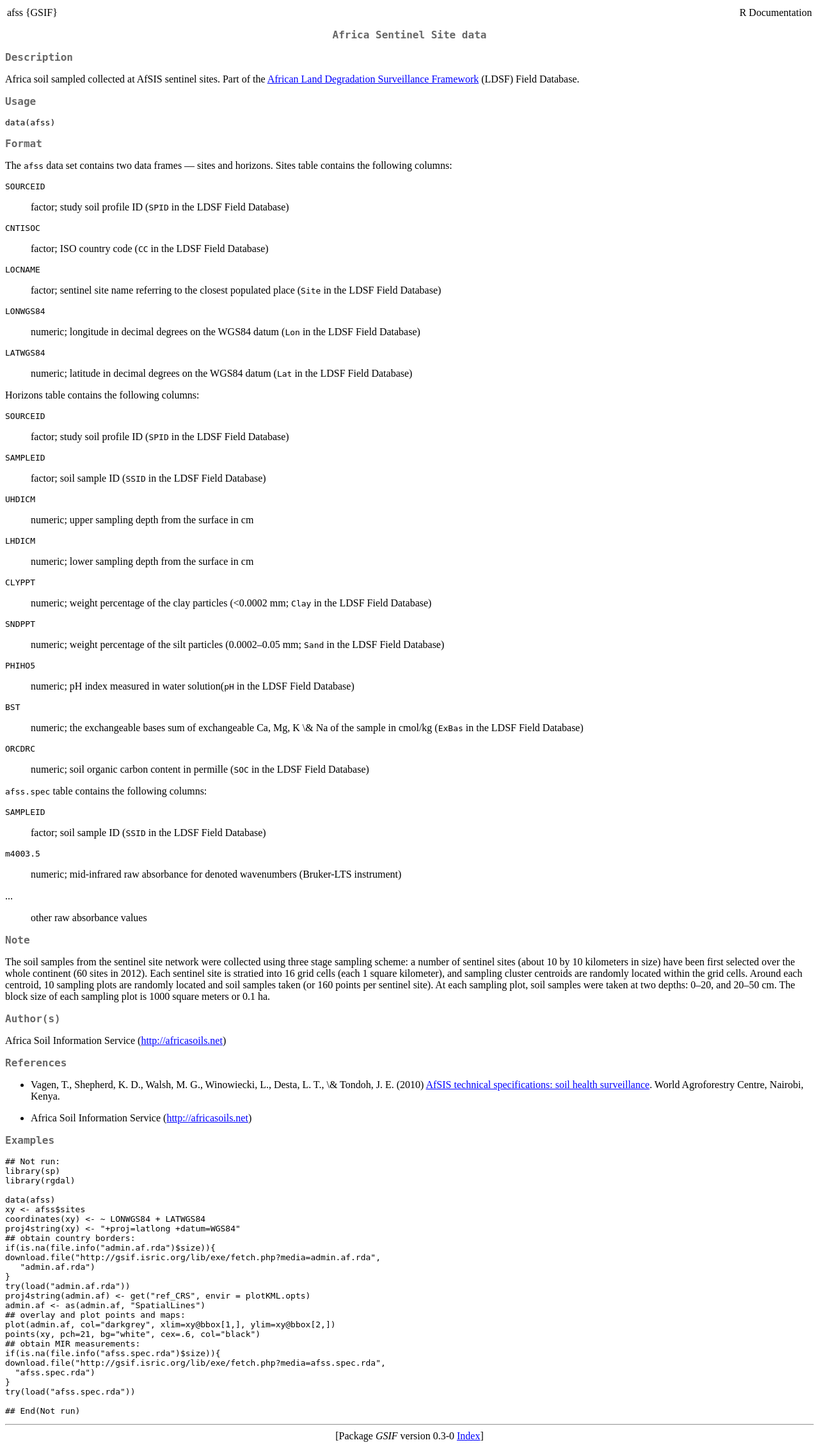
After one commit to r-forge/gsif, a PHP site: page /afss.html in a window 1280 px wide. The commit adds this page. Shown: the whole page at 64% size. Run offline with PHP 8.4, Linux system fonts and the light colour scheme.

Commit message:
added the Africa Soil sentinel site data.
git-svn-id: svn://svn.r-forge.r-project.org/svnroot/gsif@73 edb9625f-4e0d-4859-8d74-9fd3b1da38cb

```diff
--- /dev/null
+++ b/www/afss.html
@@ -0,0 +1,133 @@
+<!DOCTYPE html PUBLIC "-//W3C//DTD HTML 4.01 Transitional//EN">
+<html><head><title>R: Africa Sentinel Site data</title>
+<meta http-equiv="Content-Type" content="text/html; charset=utf-8">
+<link rel="stylesheet" type="text/css" href="R.css">
+</head><body>
+
+<table width="100%" summary="page for afss {GSIF}"><tr><td>afss {GSIF}</td><td align="right">R Documentation</td></tr></table>
+
+<h2>Africa Sentinel Site data</h2>
+
+<h3>Description</h3>
+
+<p>Africa soil sampled collected at AfSIS sentinel sites. Part of the <a href="http://www.africasoils.net/data/ldsf-description">African Land Degradation Surveillance Framework</a> (LDSF) Field Database.</p>
+
+
+<h3>Usage</h3>
+
+<pre>data(afss)</pre>
+
+
+<h3>Format</h3>
+
+<p>The <code>afss</code> data set contains two data frames &mdash; sites and horizons. Sites table contains the following columns:
+</p>
+
+<dl>
+<dt><code>SOURCEID</code></dt><dd><p>factor; study soil profile ID (<code>SPID</code> in the LDSF Field Database)</p>
+</dd>
+<dt><code>CNTISOC</code></dt><dd><p>factor; ISO country code (<code>CC</code> in the LDSF Field Database)</p>
+</dd>
+<dt><code>LOCNAME</code></dt><dd><p>factor; sentinel site name referring to the closest populated place (<code>Site</code> in the LDSF Field Database)</p>
+</dd>
+<dt><code>LONWGS84</code></dt><dd><p>numeric; longitude in decimal degrees on the WGS84 datum (<code>Lon</code> in the LDSF Field Database)</p>
+</dd>
+<dt><code>LATWGS84</code></dt><dd><p>numeric; latitude in decimal degrees on the WGS84 datum (<code>Lat</code> in the LDSF Field Database)</p>
+</dd>
+</dl>
+
+<p>Horizons table contains the following columns:
+</p>
+
+<dl>
+<dt><code>SOURCEID</code></dt><dd><p>factor; study soil profile ID (<code>SPID</code> in the LDSF Field Database)</p>
+</dd>
+<dt><code>SAMPLEID</code></dt><dd><p>factor; soil sample ID (<code>SSID</code> in the LDSF Field Database)</p>
+</dd>
+<dt><code>UHDICM</code></dt><dd><p>numeric; upper sampling depth from the surface in cm</p>
+</dd>
+<dt><code>LHDICM</code></dt><dd><p>numeric; lower sampling depth from the surface in cm</p>
+</dd>
+<dt><code>CLYPPT</code></dt><dd><p>numeric; weight percentage of the clay particles (&lt;0.0002 mm; <code>Clay</code> in the LDSF Field Database)</p>
+</dd>
+<dt><code>SNDPPT</code></dt><dd><p>numeric; weight percentage of the silt particles (0.0002&ndash;0.05 mm; <code>Sand</code> in the LDSF Field Database)</p>
+</dd>
+<dt><code>PHIHO5</code></dt><dd><p>numeric; pH index measured in water solution(<code>pH</code> in the LDSF Field Database)</p>
+</dd>
+<dt><code>BST</code></dt><dd><p>numeric; the exchangeable bases sum of exchangeable Ca, Mg, K \&amp; Na of the sample in cmol/kg (<code>ExBas</code> in the LDSF Field Database)</p>
+</dd>
+<dt><code>ORCDRC</code></dt><dd><p>numeric; soil organic carbon content in permille (<code>SOC</code> in the LDSF Field Database)</p>
+</dd>
+</dl>
+
+<p><code>afss.spec</code> table contains the following columns:
+</p>
+
+<dl>
+<dt><code>SAMPLEID</code></dt><dd><p>factor; soil sample ID (<code>SSID</code> in the LDSF Field Database)</p>
+</dd>
+<dt><code>m4003.5</code></dt><dd><p>numeric; mid-infrared raw absorbance for denoted wavenumbers (Bruker-LTS instrument)</p>
+</dd>
+<dt>...</dt><dd><p>other raw absorbance values</p>
+</dd>
+</dl>
+
+
+
+<h3>Note</h3>
+
+<p>The soil samples from the sentinel site network were collected using three stage sampling scheme: a number of sentinel sites (about 10 by 10 kilometers in size) have been first selected over the whole continent (60 sites in 2012). Each sentinel site is stratied into 16 grid cells (each 1 square kilometer), and sampling cluster centroids are randomly located within the grid cells. Around each centroid, 10 sampling plots are randomly located and soil samples taken (or 160 points per sentinel site). At each sampling plot, soil samples were taken at two depths: 0&ndash;20, and 20&ndash;50 cm. The block size of each sampling plot is 1000 square meters or 0.1 ha.</p>
+
+
+<h3>Author(s)</h3>
+
+<p>Africa Soil Information Service (<a href="http://africasoils.net">http://africasoils.net</a>)</p>
+
+
+<h3>References</h3>
+
+
+<ul>
+<li><p> Vagen, T., Shepherd, K. D., Walsh, M. G., Winowiecki, L., Desta, L. T., \&amp; Tondoh, J. E. (2010) <a href="http://worldagroforestry.org/sites/default/files/afsisSoilHealthTechSpecs_v1_smaller.pdf">AfSIS technical specifications: soil health surveillance</a>. World Agroforestry Centre, Nairobi, Kenya.
+</p>
+</li>
+<li><p> Africa Soil Information Service (<a href="http://africasoils.net">http://africasoils.net</a>)
+</p>
+</li></ul>
+
+
+
+<h3>Examples</h3>
+
+<pre>
+## Not run:
+library(sp)
+library(rgdal)
+
+data(afss)
+xy &lt;- afss$sites
+coordinates(xy) &lt;- ~ LONWGS84 + LATWGS84
+proj4string(xy) &lt;- "+proj=latlong +datum=WGS84"
+## obtain country borders:
+if(is.na(file.info("admin.af.rda")$size)){
+download.file("http://gsif.isric.org/lib/exe/fetch.php?media=admin.af.rda",
+   "admin.af.rda")
+}
+try(load("admin.af.rda"))
+proj4string(admin.af) &lt;- get("ref_CRS", envir = plotKML.opts)
+admin.af &lt;- as(admin.af, "SpatialLines")
+## overlay and plot points and maps:
+plot(admin.af, col="darkgrey", xlim=xy@bbox[1,], ylim=xy@bbox[2,])
+points(xy, pch=21, bg="white", cex=.6, col="black")
+## obtain MIR measurements:
+if(is.na(file.info("afss.spec.rda")$size)){
+download.file("http://gsif.isric.org/lib/exe/fetch.php?media=afss.spec.rda",
+  "afss.spec.rda")
+}
+try(load("afss.spec.rda"))
+
+## End(Not run)
+</pre>
+
+<hr><div align="center">[Package <em>GSIF</em> version 0.3-0 <a href="00Index.html">Index</a>]</div>
+</body></html>
--- a/www/index.php
+++ b/www/index.php
@@ -70,7 +70,7 @@ echo $contents; } ?>
 <p class="R_code">&gt; install.packages(c(&quot;RCurl&quot;, &quot;XML&quot;, &quot;rgdal&quot;, &quot;raster&quot;, &quot;sp&quot;, &quot;aqp&quot;,  &quot;mda&quot;, &quot;gstat&quot;, &quot;plotKML&quot;, &quot;dismo&quot;, &quot;rJava&quot;))<br />
 &gt; install.packages(&quot;GSIF&quot;, repos=c(&quot;http://R-Forge.R-project.org&quot;))</p>
 <p>Alternatively, you can install the most recent snapshot of the package directly from the source by using e.g.:</p>
-<pre class="R_code">&gt; install.packages(c(&quot;RCurl&quot;, &quot;XML&quot;, &quot;rgdal&quot;, &quot;raster&quot;, &quot;sp&quot;, &quot;aqp&quot;, &quot;mda&quot;, &quot;gstat&quot;, &quot;plotKML&quot;, &quot;dismo&quot;, &quot;rJava&quot;))
+<pre class="R_code">&gt; install.packages(c(&quot;RCurl&quot;, &quot;XML&quot;, &quot;rgdal&quot;, &quot;raster&quot;, &quot;sp&quot;, &quot;aqp&quot;, &quot;mda&quot;, &quot;gstat&quot;, &quot;plotKML&quot;, &quot;dismo&quot;, &quot;rJava&quot;, &quot;rpart&quot;, &quot;maptools&quot;, &quot;nortest&quot;, &quot;randomForest&quot;))
 &gt; download.file(&quot;http://gsif.r-forge.r-project.org/GSIF_0.3-0.tar.gz&quot;, &quot;GSIF_0.3-0.tar.gz&quot;)
 &gt; system(&quot;R CMD INSTALL GSIF_0.3-0.tar.gz&quot;) </pre>
 <p>GSIF package extensively uses a number of external software, hence it is highly recommended that, prior to starting GSIF, you first download and install:</p>
```
Also changed, not shown: 3 other files.
